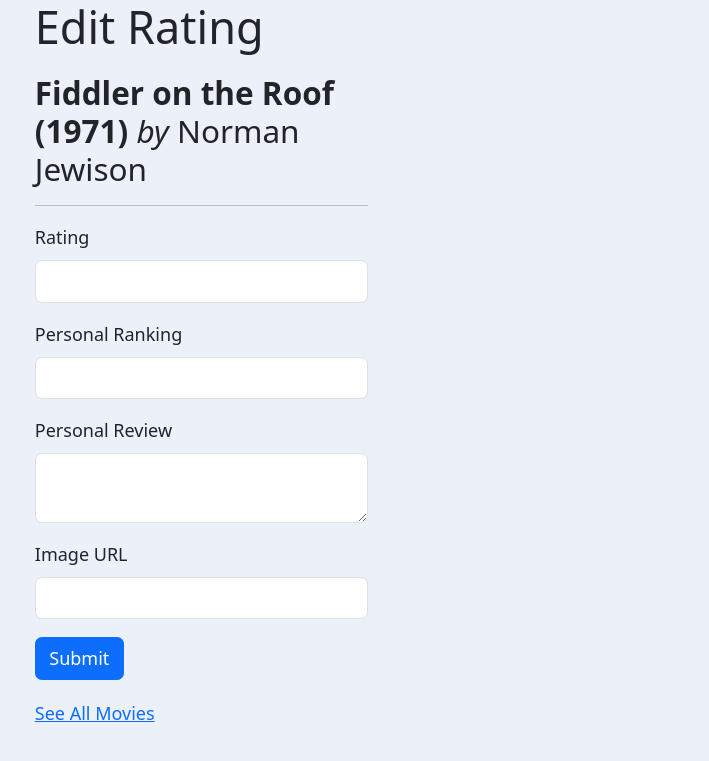
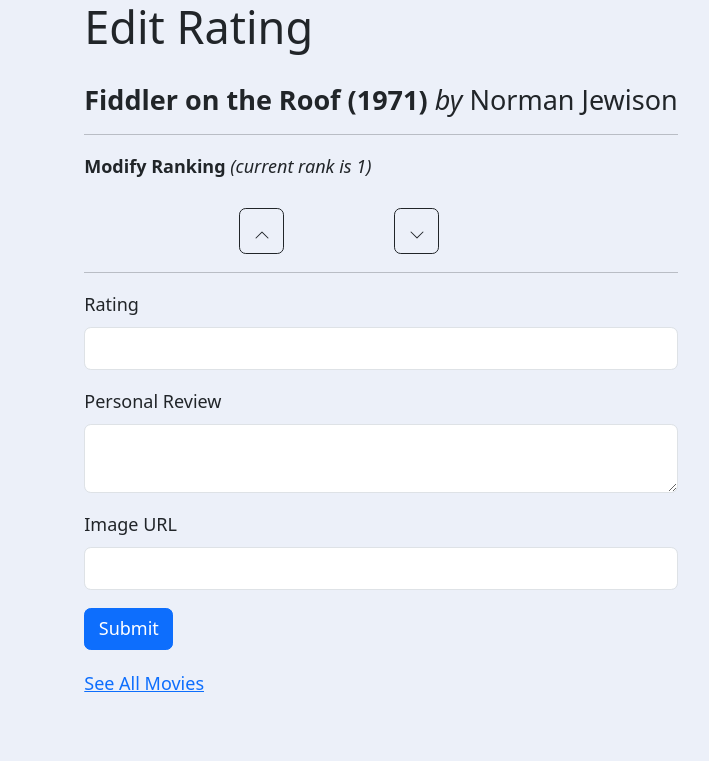
Before and after one commit to ArrayOfLilly/top-15-movies-exercise, a Flask app: page /edit?id=2 in a window 1280 px wide. Shown: the top 761 px of the page, without its empty margins (259-968 px from the left). Run offline with Flask 3, Linux system fonts and the light colour scheme; some libraries are stand-ins or nearby versions.

Commit message:
ranking system updated

```diff
--- a/main.py
+++ b/main.py
@@ -27,6 +27,7 @@ app.config['SECRET_KEY'] = '8BYkEfBA6O6donzWlSihBXox7C0sKR6b'
 
 bootstrap = Bootstrap5(app)
 app.config['BOOTSTRAP_BTN_STYLE'] = "dark"
+app.config['BOOTSTRAP_BTN_SIZE'] = "lg"
 
 db = SQLAlchemy()
 app.config["SQLALCHEMY_DATABASE_URI"] = "sqlite:///movies-collection.db"
@@ -68,7 +69,6 @@ def validate_img_url():
 
 class EditMovieForm(FlaskForm):
 	rating = FloatField('Rating')
-	ranking = IntegerField('Personal Ranking')
 	review = TextAreaField('Personal Review')
 	img_url = StringField('Image URL')
 	submit = SubmitField('Submit')
@@ -134,7 +134,7 @@ def add():
 		except sqlalchemy.exc.IntegrityError:
 			flash('This Movie is already exists.')
 			return render_template('add.html', form=form)
-		return redirect('.')
+		return redirect('./sort')
 	else:
 		return render_template('add.html', form=form)
 
@@ -202,10 +202,8 @@ def get_movie_details():
 
 @app.route("/edit", methods=['GET', 'POST'])
 def edit():
-	print('edit')
 	form = EditMovieForm()
 	movie_id = request.args.get('id')
-	print(movie_id)
 	if request.method == 'GET':
 		with app.app_context():
 			movie = db.session.execute(db.select(Movie).where(Movie.id == movie_id)).scalar()
@@ -215,20 +213,20 @@ def edit():
 			movie_to_update = db.session.execute(db.select(Movie).where(Movie.id == movie_id)).scalar()
 			if form.rating.data:
 				movie_to_update.rating = form.rating.data
-			if form.ranking.data:
-				movie_to_update.ranking = form.ranking.data
 			if form.review.data:
 				movie_to_update.review = form.review.data
 			if form.img_url.data:
 				movie_to_update.img_url = form.img_url.data
 				movie_to_update.img_local = False
+			db.session.commit()
 			try:
 				db.session.commit()
 			except sqlalchemy.exc.IntegrityError:
-				flash('This Ranking is already taken.')
-		return redirect('../')
+				db.session.rollback()
+				db.session.commit()
+		return redirect('../sort')
 	else:
-		return redirect('../')
+		return redirect('../sort')
 
 
 @app.route("/del", methods=['GET', 'POST'])
@@ -238,7 +236,50 @@ def delete():
 		movie = db.session.execute(db.select(Movie).where(Movie.id == movie_id)).scalar()
 		db.session.delete(movie)
 		db.session.commit()
-	return redirect('../')
+	return redirect('../sort')
+
+@app.route('/sort')
+def reorder_ranking():
+	with app.app_context():
+		movie_list = db.session.execute(db.select(Movie).order_by(Movie.ranking)).scalars()
+		current_rank = 1
+		for movie in movie_list:
+				print(f'from: {movie.ranking} to {current_rank}')
+				movie.ranking = current_rank
+				current_rank += 1
+				db.session.commit()
+	return redirect('./')
+
+
+@app.route('/modify-ranking')
+def modify_ranking():
+	movie_id = request.args.get('id')
+	direction = request.args.get('direction')
+	with app.app_context():
+		movie = db.session.execute(db.select(Movie).where(Movie.id == movie_id)).scalar()
+		old_ranking = movie.ranking
+		if direction == 'up' and old_ranking > 1:
+			replaced_movie = db.session.execute(db.select(Movie).where(Movie.ranking == old_ranking-1)).scalar()
+			replaced_movie.ranking = 100000
+			db.session.commit()
+			movie.ranking = old_ranking - 1
+			db.session.commit()
+			replaced_movie.ranking = old_ranking
+			db.session.commit()
+		movie_list = db.session.execute(db.select(Movie).order_by(Movie.ranking)).scalars()
+		for m in movie_list:
+			max_rank = m.ranking
+		print(max_rank)
+		if direction == 'down' and old_ranking < max_rank:
+			replaced_movie = db.session.execute(db.select(Movie).where(Movie.ranking == old_ranking + 1)).scalar()
+			print(replaced_movie.ranking)
+			replaced_movie.ranking = 100000
+			db.session.commit()
+			movie.ranking = old_ranking + 1
+			db.session.commit()
+			replaced_movie.ranking = old_ranking
+			db.session.commit()
+	return redirect(url_for('edit', id=movie_id))
 
 
 if __name__ == '__main__':
--- a/templates/edit.html
+++ b/templates/edit.html
@@ -5,7 +5,7 @@
 {% block content %}
 <div class="content">
     <div class="row">
-        <div class="col-6">
+        <div class="col-12">
 
             <h1>Edit Rating</h1>
             <div class="flash">
@@ -14,7 +14,30 @@
                     {% endfor %}
             </div>
 
-            <h3><span><b>{{ movie.title }} ({{ movie.year }})</b> <em>by</em> {{ movie.director }}</span></h3>
+            <h4 class="space-above"><span><b>{{ movie.title }} ({{ movie.year }})</b> <em>by</em> {{ movie.director }}</span></h4>
+            <hr>
+            <p><strong>Modify Ranking</strong> <em>(current rank is {{ movie.ranking }})</em></p>
+
+            <div class="row">
+                <div class="col-3"></div>
+                <div class="col-3">
+                    <a href="{{ url_for('modify_ranking', id=movie.id, direction='up') }}">
+                        <button type="button" class="btn btn-outline-dark space-above">
+                            <svg xmlns="http://www.w3.org/2000/svg" width="16" height="16" fill="currentColor" class="bi bi-chevron-up" viewBox="0 0 16 16">
+                                <path fill-rule="evenodd" d="M7.646 4.646a.5.5 0 0 1 .708 0l6 6a.5.5 0 0 1-.708.708L8 5.707l-5.646 5.647a.5.5 0 0 1-.708-.708l6-6z"></path>
+                            </svg>
+                        </button></a>
+                </div>
+                <div class="col-3">
+                    <a href="{{ url_for('modify_ranking', id=movie.id, direction='down', form=form) }}">
+                        <button type="button" class="btn btn-outline-dark space-above">
+                            <svg xmlns="http://www.w3.org/2000/svg" width="16" height="16" fill="currentColor" class="bi bi-chevron-down" viewBox="0 0 16 16">
+                                <path fill-rule="evenodd" d="M1.646 4.646a.5.5 0 0 1 .708 0L8 10.293l5.646-5.647a.5.5 0 0 1 .708.708l-6 6a.5.5 0 0 1-.708 0l-6-6a.5.5 0 0 1 0-.708z"></path>
+                            </svg>
+                        </button></a>
+
+                </div>
+            </div>
             <hr>
             {{ render_form(form, novalidate=True) }}
 
--- a/templates/index.html
+++ b/templates/index.html
@@ -43,8 +43,6 @@
 
                     <a href="{{ url_for('edit', id=movie.id) }}" class="btn btn-dark">Update</a>
                     <a href="{{ url_for('delete', id=movie.id) }}" class="btn btn-outline-dak">Delete</a>
-
-
                 </div>
             </div>
         </div>
```
Also changed, not shown: instance/movies-collection.db.
